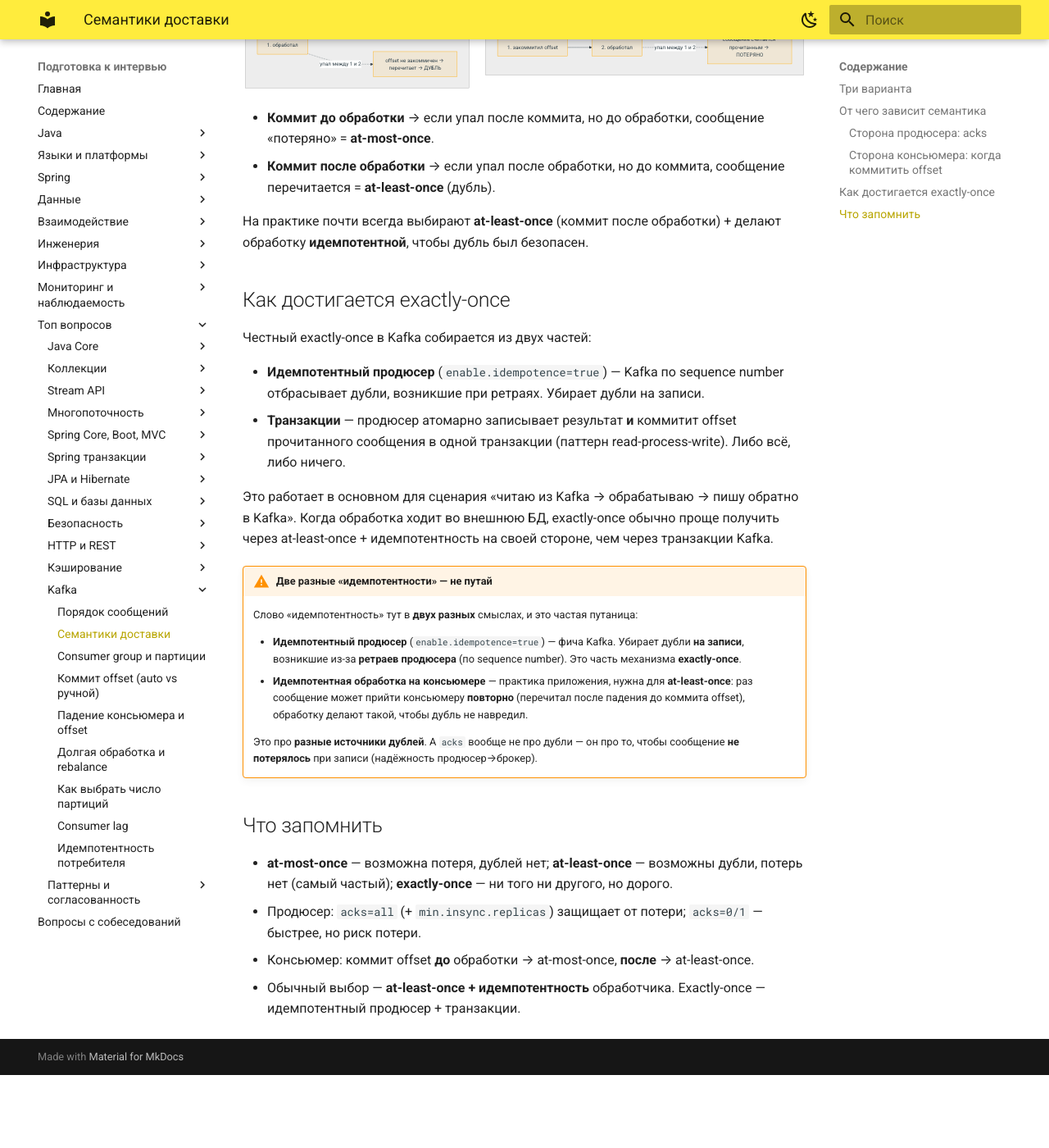
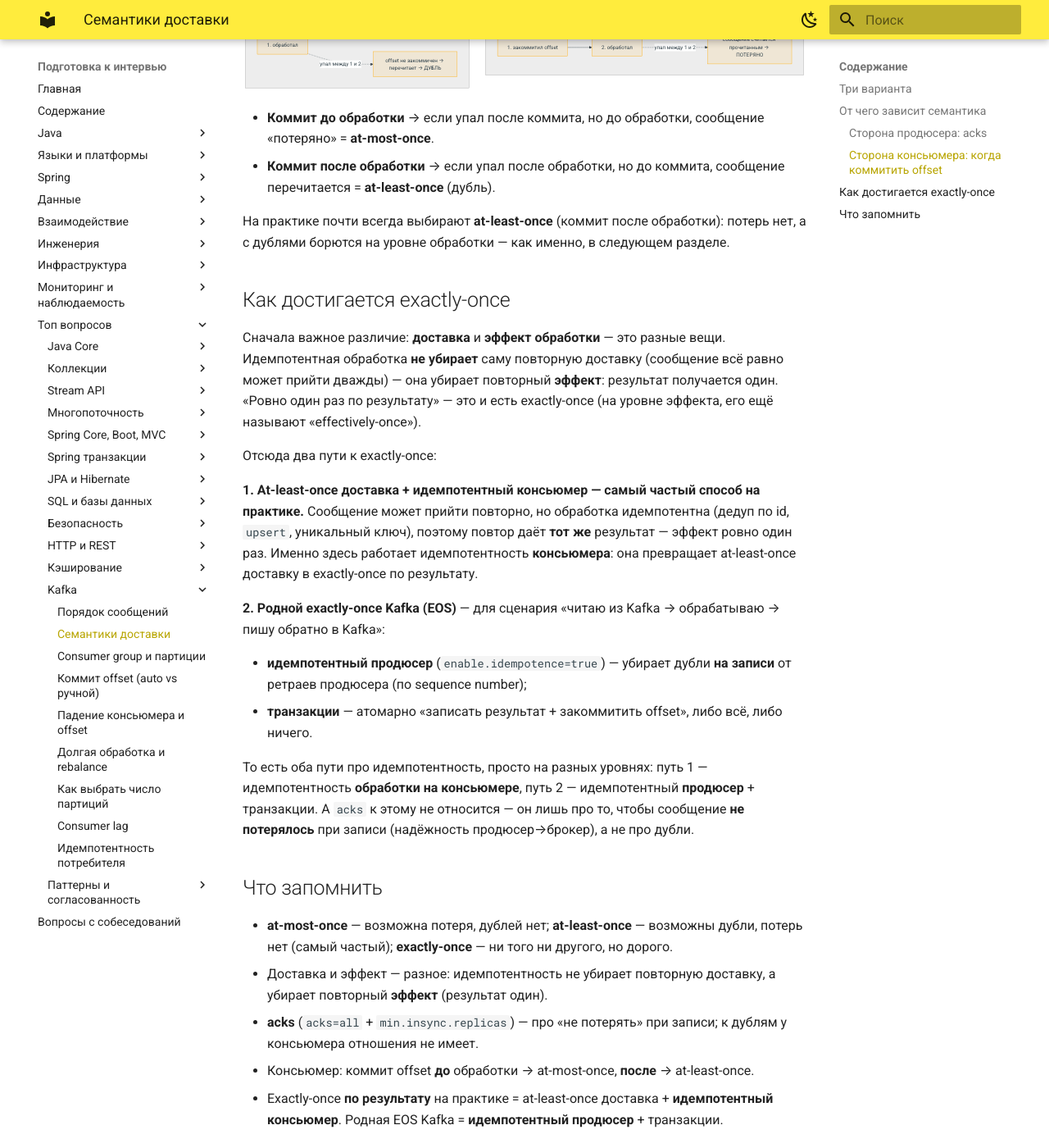
Before and after one commit to artem961/java-backend-notes, an MkDocs documentation site: the page built from docs/top-questions/kafka/delivery-semantics.md, in a window 1280 px wide and 1400 px high, scrolled down 1250 px. Shown: the whole window at 82% size. Built offline with MkDocs 1.6.1 and Material for MkDocs 9.7.7, drawn with Linux system fonts in a browser that asks for light colours; before the commit the page ends 2561 px from its top, so only the background shows below that; some of the changed text lies outside the part shown.

Commit message:
Переписать семантики доставки: доставка vs эффект, идемпотентный консьюмер даёт exactly-once

```diff
--- a/docs/top-questions/kafka/delivery-semantics.md
+++ b/docs/top-questions/kafka/delivery-semantics.md
@@ -17,8 +17,8 @@ flowchart TB
 - **at-most-once** — «максимум один раз». Сообщение либо доставлено один раз, либо
   **потеряно**. Дублей нет. Годится там, где потеря не критична (метрики, телеметрия).
 - **at-least-once** — «хотя бы один раз». Сообщение точно не потеряется, но может
-  прийти **дважды**. Самый частый и практичный вариант; требует **идемпотентности**
-  на стороне обработчика.
+  прийти **дважды**. Это гарантия **доставки**: дубли возможны. Самый частый вариант
+  (что делать с дублями — ниже, в разделе про exactly-once).
 - **exactly-once** — «ровно один раз». Ни потерь, ни дублей. Идеал, но самый дорогой и
   сложный.
 
@@ -60,42 +60,46 @@ flowchart TB
 - **Коммит после обработки** → если упал после обработки, но до коммита, сообщение
   перечитается = **at-least-once** (дубль).
 
-На практике почти всегда выбирают **at-least-once** (коммит после обработки) + делают
-обработку **идемпотентной**, чтобы дубль был безопасен.
+На практике почти всегда выбирают **at-least-once** (коммит после обработки): потерь
+нет, а с дублями борются на уровне обработки — как именно, в следующем разделе.
 
 ## Как достигается exactly-once
 
-Честный exactly-once в Kafka собирается из двух частей:
+Сначала важное различие: **доставка** и **эффект обработки** — это разные вещи.
+Идемпотентная обработка **не убирает** саму повторную доставку (сообщение всё равно
+может прийти дважды) — она убирает повторный **эффект**: результат получается один.
+«Ровно один раз по результату» — это и есть exactly-once (на уровне эффекта, его ещё
+называют «effectively-once»).
 
-- **Идемпотентный продюсер** (`enable.idempotence=true`) — Kafka по sequence number
-  отбрасывает дубли, возникшие при ретраях. Убирает дубли на записи.
-- **Транзакции** — продюсер атомарно записывает результат **и** коммитит offset
-  прочитанного сообщения в одной транзакции (паттерн read-process-write). Либо всё,
-  либо ничего.
+Отсюда два пути к exactly-once:
 
-Это работает в основном для сценария «читаю из Kafka → обрабатываю → пишу обратно в
-Kafka». Когда обработка ходит во внешнюю БД, exactly-once обычно проще получить
-через at-least-once + идемпотентность на своей стороне, чем через транзакции Kafka.
+**1. At-least-once доставка + идемпотентный консьюмер — самый частый способ на
+практике.** Сообщение может прийти повторно, но обработка идемпотентна (дедуп по id,
+`upsert`, уникальный ключ), поэтому повтор даёт **тот же** результат — эффект ровно
+один раз. Именно здесь работает идемпотентность **консьюмера**: она превращает
+at-least-once доставку в exactly-once по результату.
 
-!!! warning "Две разные «идемпотентности» — не путай"
-    Слово «идемпотентность» тут в **двух разных** смыслах, и это частая путаница:
+**2. Родной exactly-once Kafka (EOS)** — для сценария «читаю из Kafka → обрабатываю →
+пишу обратно в Kafka»:
 
-    - **Идемпотентный продюсер** (`enable.idempotence=true`) — фича Kafka. Убирает
-      дубли **на записи**, возникшие из-за **ретраев продюсера** (по sequence number).
-      Это часть механизма **exactly-once**.
-    - **Идемпотентная обработка на консьюмере** — практика приложения, нужна для
-      **at-least-once**: раз сообщение может прийти консьюмеру **повторно** (перечитал
-      после падения до коммита offset), обработку делают такой, чтобы дубль не навредил.
+- **идемпотентный продюсер** (`enable.idempotence=true`) — убирает дубли **на записи**
+  от ретраев продюсера (по sequence number);
+- **транзакции** — атомарно «записать результат + закоммитить offset», либо всё, либо
+  ничего.
 
-    Это про **разные источники дублей**. А `acks` вообще не про дубли — он про то,
-    чтобы сообщение **не потерялось** при записи (надёжность продюсер→брокер).
+То есть оба пути про идемпотентность, просто на разных уровнях: путь 1 —
+идемпотентность **обработки на консьюмере**, путь 2 — идемпотентный **продюсер** +
+транзакции. А `acks` к этому не относится — он лишь про то, чтобы сообщение **не
+потерялось** при записи (надёжность продюсер→брокер), а не про дубли.
 
 ## Что запомнить
 
 - **at-most-once** — возможна потеря, дублей нет; **at-least-once** — возможны дубли,
   потерь нет (самый частый); **exactly-once** — ни того ни другого, но дорого.
-- Продюсер: `acks=all` (+ `min.insync.replicas`) защищает от потери; `acks=0/1` —
-  быстрее, но риск потери.
+- Доставка и эффект — разное: идемпотентность не убирает повторную доставку, а убирает
+  повторный **эффект** (результат один).
+- **acks** (`acks=all` + `min.insync.replicas`) — про «не потерять» при записи; к
+  дублям у консьюмера отношения не имеет.
 - Консьюмер: коммит offset **до** обработки → at-most-once, **после** → at-least-once.
-- Обычный выбор — **at-least-once + идемпотентность** обработчика. Exactly-once —
-  идемпотентный продюсер + транзакции.
+- Exactly-once **по результату** на практике = at-least-once доставка + **идемпотентный
+  консьюмер**. Родная EOS Kafka = **идемпотентный продюсер** + транзакции.
```
